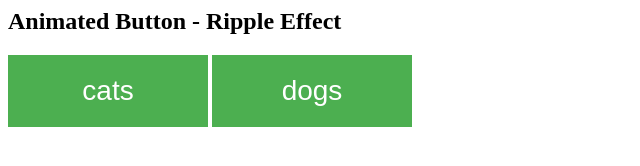
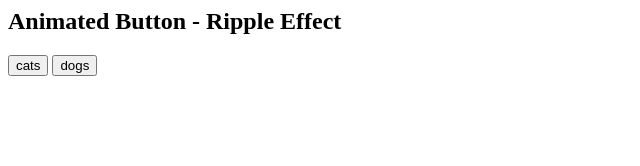
Before and after one commit to kmonir24/Pet-Adoption, a plain HTML site: page petadoption.html in a window 1280 px wide. Shown: the whole page, without its empty margins (0-640 px from the left). Drawn offline with Linux system fonts and the light colour scheme.

Commit message:
Update petadoption.html

```diff
--- a/petadoption.html
+++ b/petadoption.html
@@ -4,48 +4,12 @@
 </head>
 
   <meta name="viewport" content="width=device-width, initial-scale=1">
-<style>
-.button {
-    position: relative;
-    background-color: #4CAF50;
-    border: none;
-    font-size: 28px;
-    color: #FFFFFF;
-    padding: 20px;
-    width: 200px;
-    text-align: center;
-    -webkit-transition-duration: 0.4s; /* Safari */
-    transition-duration: 0.4s;
-    text-decoration: none;
-    overflow: hidden;
-    cursor: pointer;
-}
 
-.button:after {
-    content: "";
-    background: #90EE90;
-    display: block;
-    position: absolute;
-    padding-top: 300%;
-    padding-left: 350%;
-    margin-left: -20px!important;
-    margin-top: -120%;
-    opacity: 0;
-    transition: all 0.8s
-}
-
-.button:active:after {
-    padding: 0;
-    margin: 0;
-    opacity: 1;
-    transition: 0s
-}
-</style>
 </head>
 <body>
   <h2>Animated Button - Ripple Effect</h2>
 
-<button class="button">cats</button>
-  <button class="button">dogs</button>
+<button class="button" onclick="GoToCats()">cats</button>
+ <button class="button" onclick="GoToDogs()">dogs</button>
 </body>
 </html>
```
